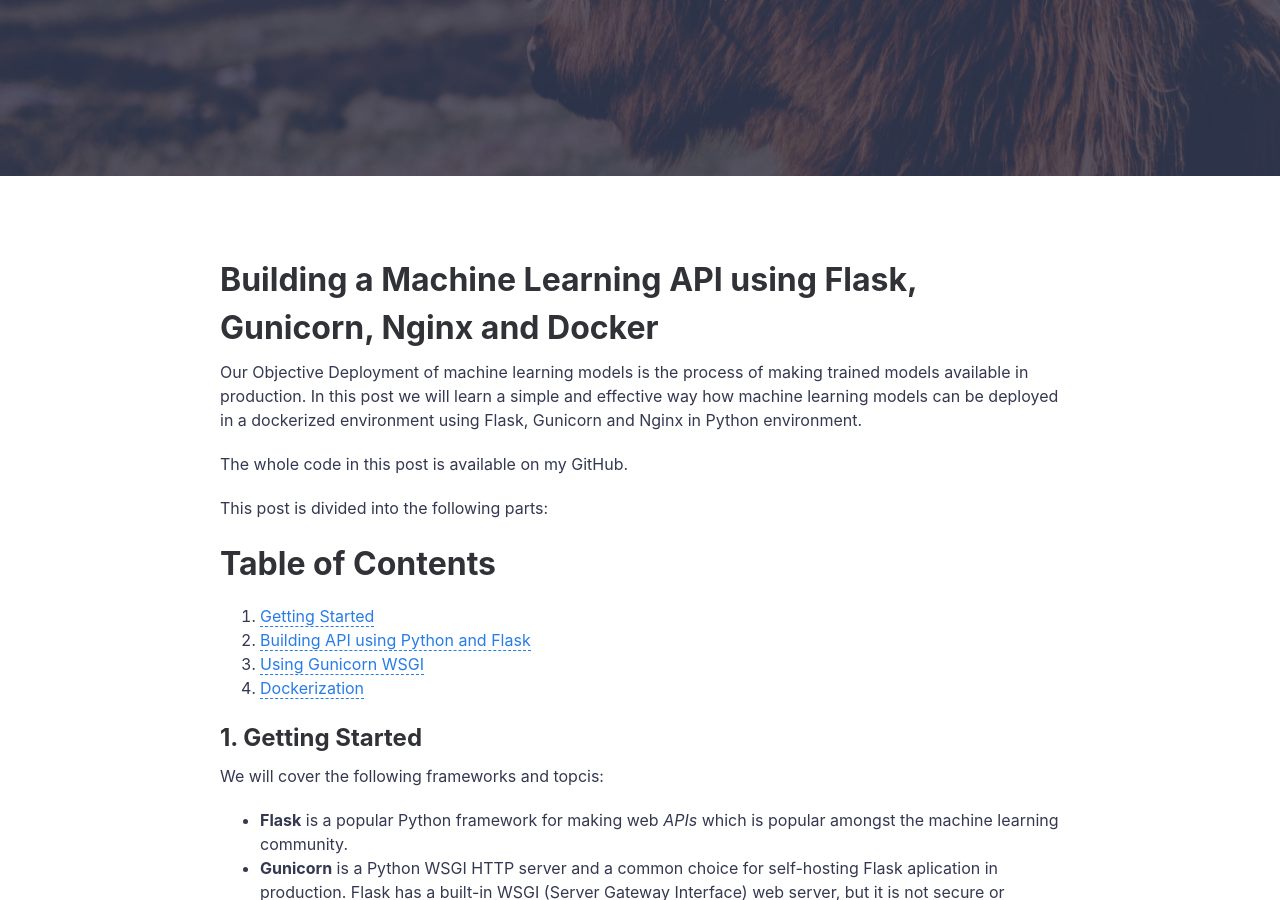
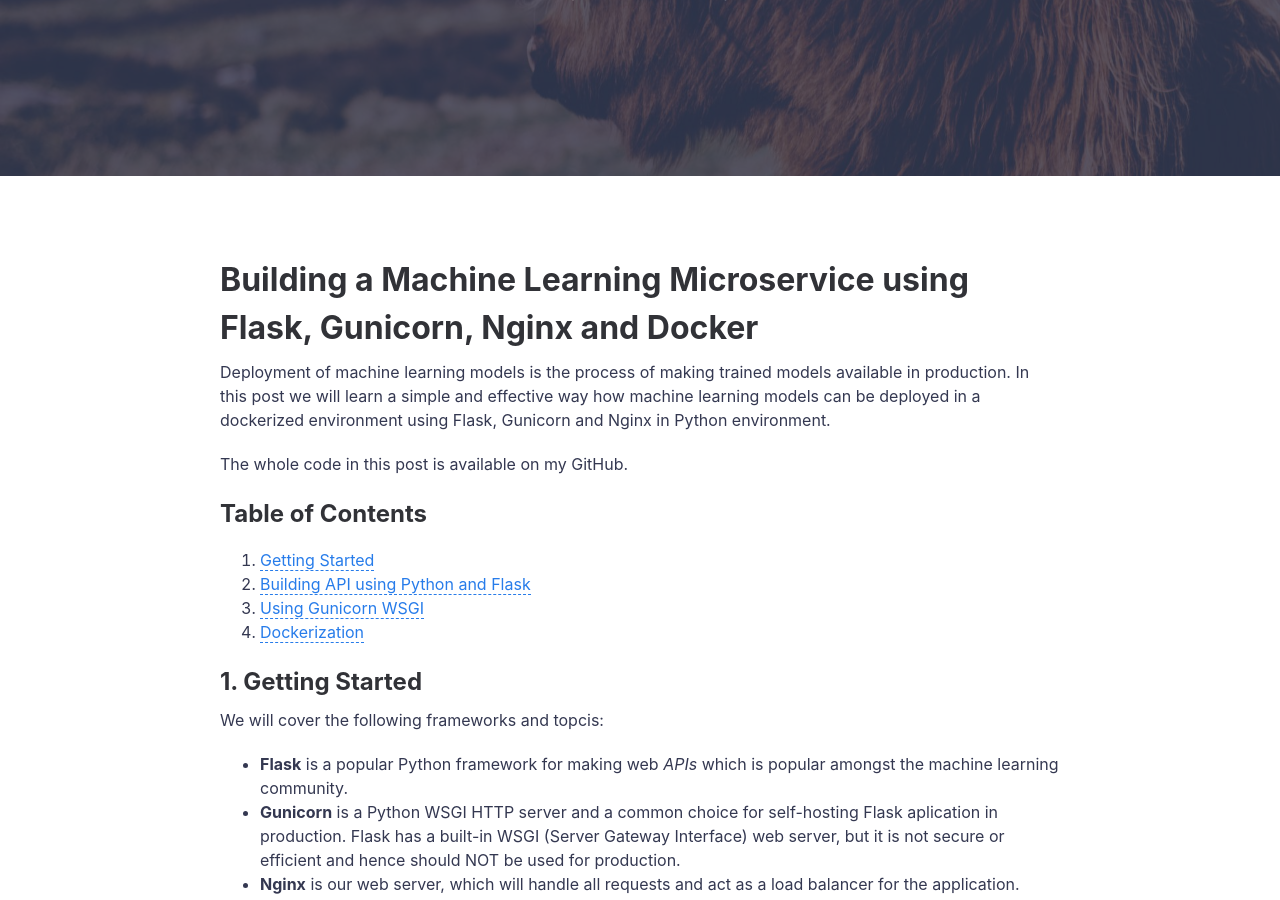
Before and after one commit to DataDima90/ai.github.io, a Jekyll site: the page built from _posts/2020-01-01-Microservice-with-docker-and-flask.md, in a window 1280 px wide and 900 px high, scrolled down 400 px. Built offline with Jekyll 4.4.1, drawn with Linux system fonts in a browser that asks for light colours; a script that is not in the unit is left out.

Commit message:
Update 2020-01-01-Microservice-with-docker-and-flask.md

```diff
--- a/_posts/2020-01-01-Microservice-with-docker-and-flask.md
+++ b/_posts/2020-01-01-Microservice-with-docker-and-flask.md
@@ -5,20 +5,18 @@ featured-img: shane-rounce-205187
 image: shane-rounce-201587
 categories: [Microservice, Docker, Flask, Python]
 mathjax: true
-summary: Building a Machine Learning API using Flask, Gunicorn, Nginx and Docker
+summary: Building a Machine Learning Microservice using Flask, Gunicorn, Nginx and Docker
 ---
 
-# Building a Machine Learning API using Flask, Gunicorn, Nginx and Docker
+# Building a Machine Learning Microservice using Flask, Gunicorn, Nginx and Docker
 
-Our Objective
 Deployment of machine learning models is the process of making trained models available in production. In this post we will learn a simple and effective way how machine learning models can be deployed in a dockerized environment using Flask, Gunicorn and Nginx in Python environment.
 
 
 The whole code in this post is available on my GitHub.
 
-This post is divided into the following parts:
 
-# Table of Contents
+## Table of Contents
 
 1. [Getting Started](#getstarted)
 2. [Building API using Python and Flask](#api)
```
